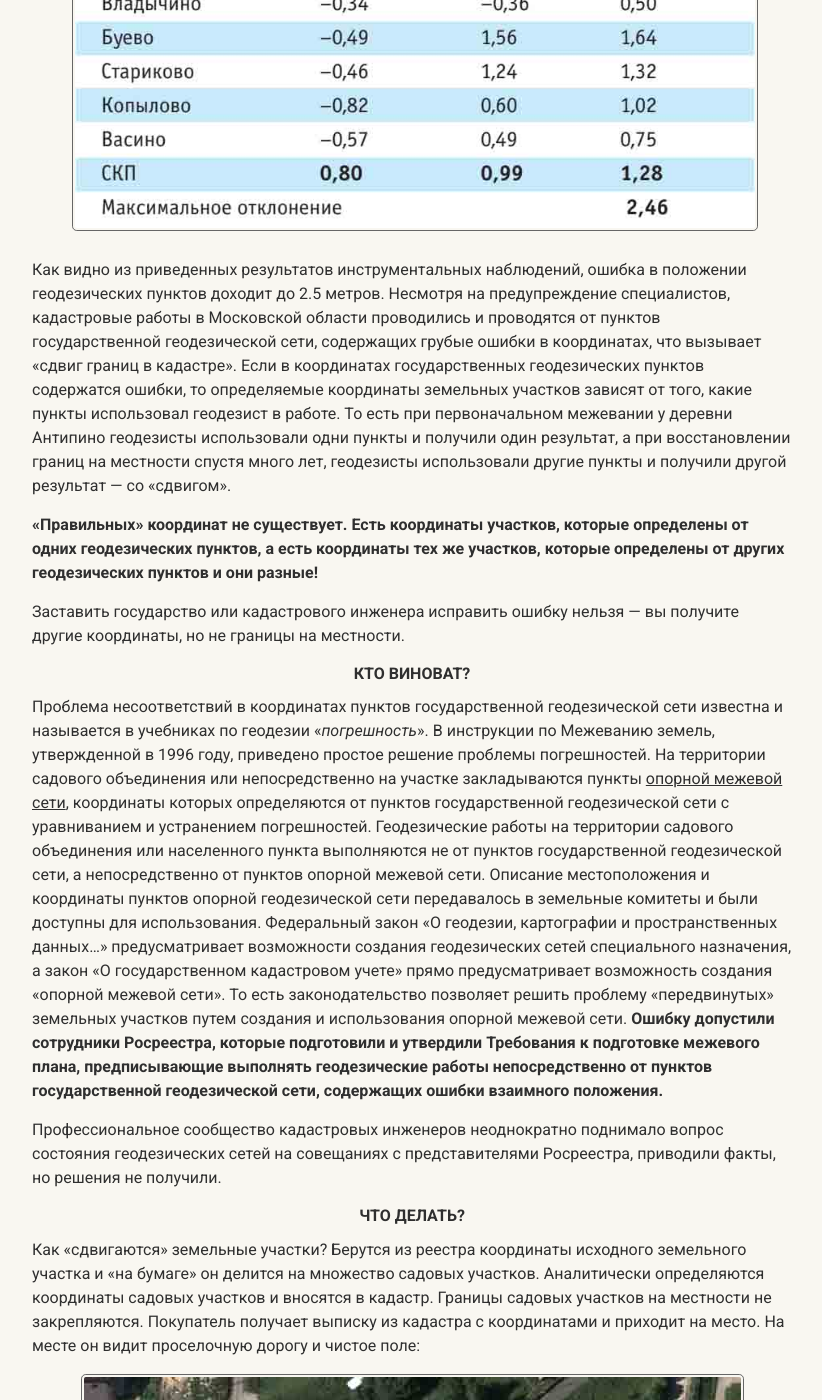
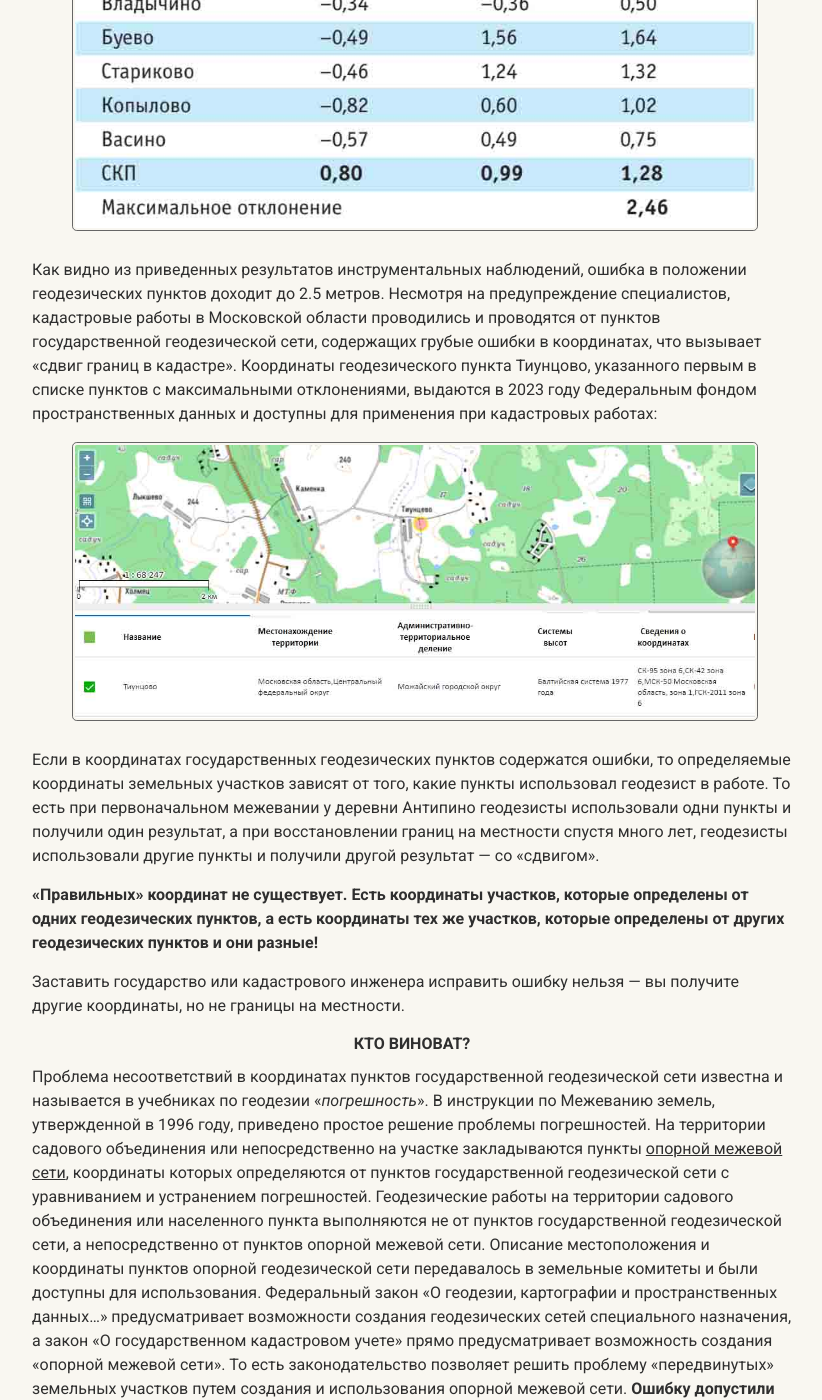
Before and after one commit to SergSi/land-use-art, a Jekyll site: the page built from _articles/2023-12-10-delta-GGS.md, in a window 1280 px wide and 1400 px high, scrolled down 3027 px. Shown: the whole window, without its empty margins (228-1050 px from the left). Built offline with Jekyll 4.4.1, drawn with Linux system fonts in a browser that asks for light colours; some web fonts are replaced.

Commit message:
Тиунцово

```diff
--- a/_articles/2023-12-10-delta-GGS.md
+++ b/_articles/2023-12-10-delta-GGS.md
@@ -38,7 +38,12 @@ file-1="article/Каменные столбы.jpg" caption-1="Каменные
 {% include image.html
 file-1="article/table-mistake.jpg" %}
 
-Как видно из приведенных результатов инструментальных наблюдений, ошибка в положении геодезических пунктов доходит до 2.5 метров. Несмотря на предупреждение специалистов, кадастровые работы в Московской области проводились и проводятся от пунктов государственной геодезической сети, содержащих грубые ошибки в координатах, что вызывает «сдвиг границ в кадастре». Если в координатах государственных геодезических пунктов содержатся ошибки, то определяемые координаты земельных участков зависят от того, какие пункты использовал геодезист в работе. То есть при первоначальном межевании у деревни Антипино геодезисты использовали одни пункты и получили один результат, а при восстановлении границ на местности спустя много лет, геодезисты использовали другие пункты и получили другой результат — со «сдвигом».
+Как видно из приведенных результатов инструментальных наблюдений, ошибка в положении геодезических пунктов доходит до 2.5 метров. Несмотря на предупреждение специалистов, кадастровые работы в Московской области проводились и проводятся от пунктов государственной геодезической сети, содержащих грубые ошибки в координатах, что вызывает «сдвиг границ в кадастре». Координаты геодезического пункта Тиунцово, указанного первым в списке пунктов с максимальными отклонениями, выдаются в 2023 году Федеральным фондом пространственных данных и доступны для применения при кадастровых работах:
+
+{% include image.html
+file-1="article/Тиунцово.jpg" %}
+
+Если в координатах государственных геодезических пунктов содержатся ошибки, то определяемые координаты земельных участков зависят от того, какие пункты использовал геодезист в работе. То есть при первоначальном межевании у деревни Антипино геодезисты использовали одни пункты и получили один результат, а при восстановлении границ на местности спустя много лет, геодезисты использовали другие пункты и получили другой результат — со «сдвигом».
 
 **«Правильных» координат не существует. Есть координаты участков, которые определены от одних геодезических пунктов, а есть координаты тех же участков, которые определены от других геодезических пунктов и они разные!**
 
```
Also changed, not shown: assets/img/article/Тиунцово.jpg (added).
